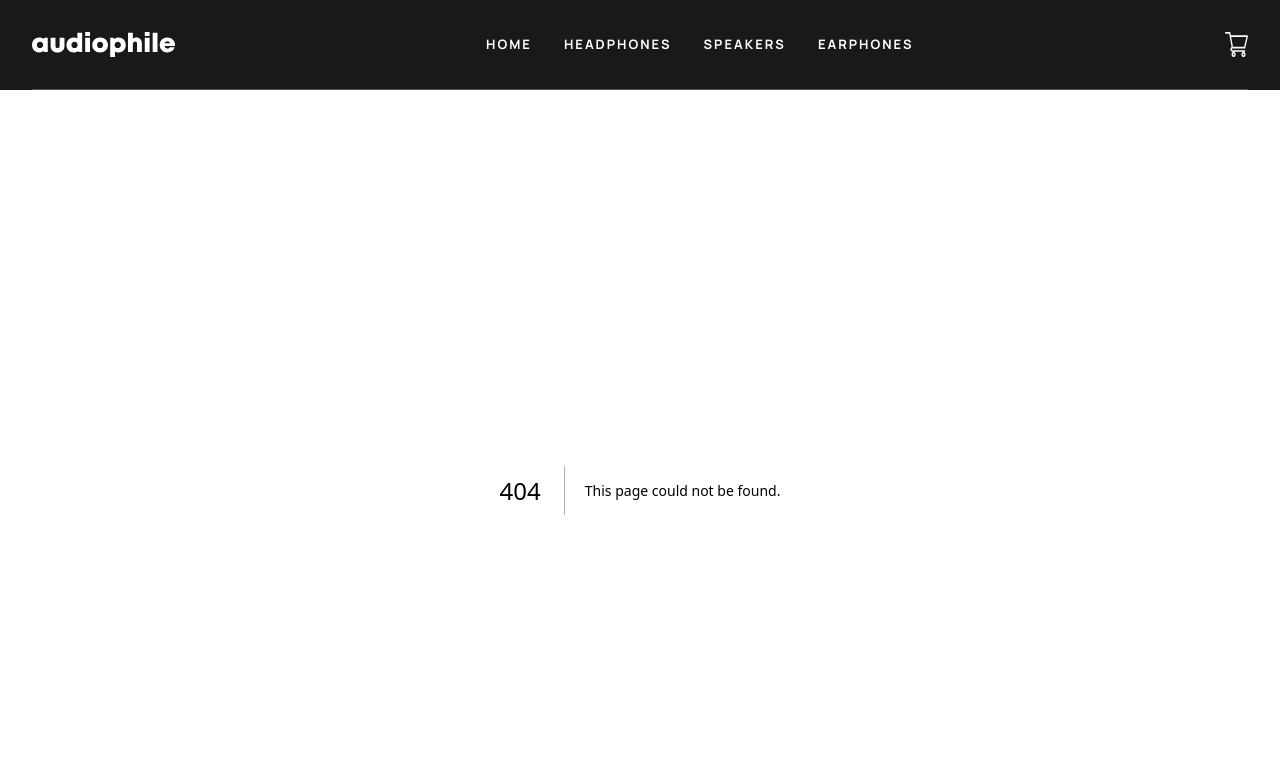
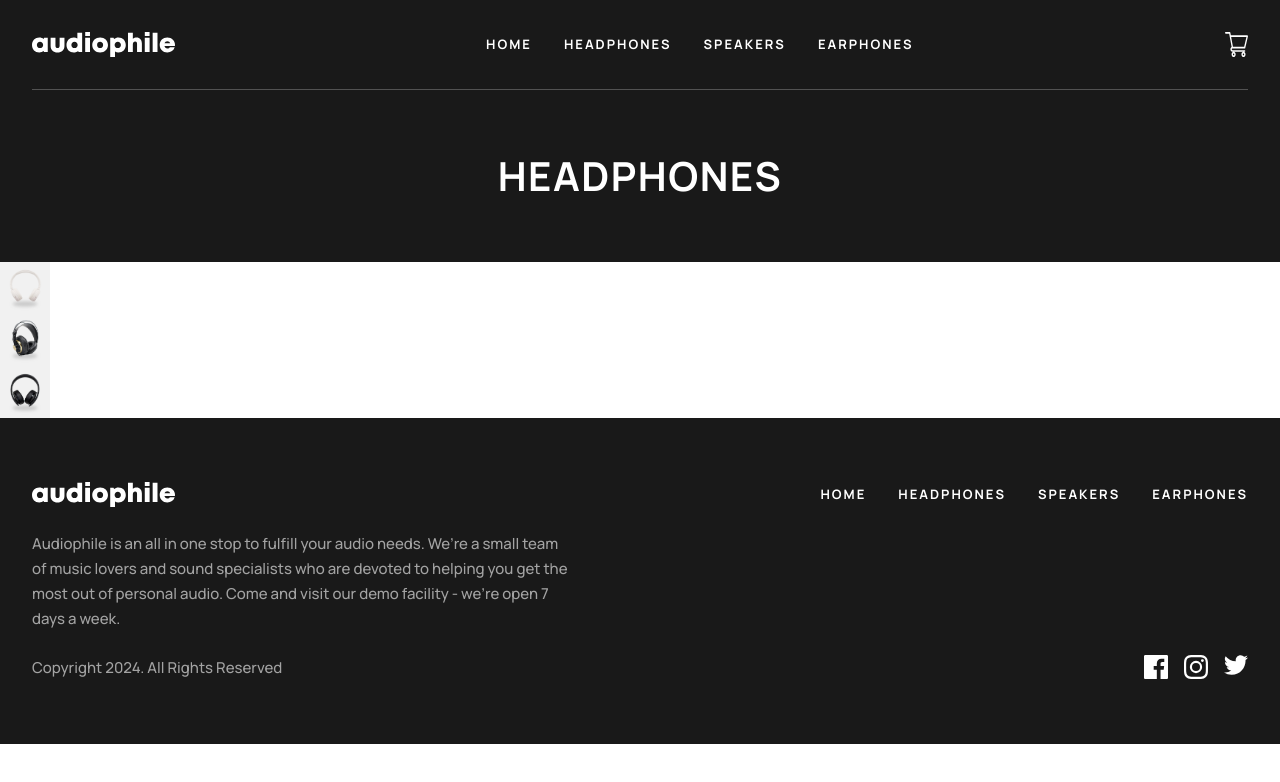
Before and after one commit to Andrej-Zlatev/ecommerce-website, a Next.js app: page /headphones in a window 1280 px wide. Before the commit this address had no page. Shown: the top 782 px of the page. Built offline with nearby package versions, Linux system fonts and the light colour scheme; data requests are answered from the project's data file.

Commit message:
data fetched

```diff
--- a/src/app/components/common/Footer/Footer.tsx
+++ b/src/app/components/common/Footer/Footer.tsx
@@ -15,8 +15,8 @@ const Footer = () => {
     <div className="bg-dark">
       <AppContainer>
         <AppSection>
-          <div className="space-y-6 text-center">
-            <div className="flex  justify-between  flex-col md:flex-row lg:flex-row space-y-6  items-center">
+          <div className="space-y-6  md:text-left lg:text-left">
+            <div className="flex  justify-between  flex-col   lg:flex-row space-y-6 md:space-y-6 lg:space-y-0 items-center md:items-start ">
               <Link href={"/"}>
                 <Image
                   src={"/assets/shared/desktop/logo.svg"}
@@ -25,7 +25,7 @@ const Footer = () => {
                   alt="logo"
                 />
               </Link>
-              <ul className="text-white  gap-x-8 text-[13px] font-bold uppercase tracking-[2px]   flex flex-col">
+              <ul className="text-white  gap-x-8 text-[13px] font-bold uppercase tracking-[2px] items-center flex flex-col md:flex-row lg:flex-row">
                 {links.map((link, index) => (
                   <Link
                     href={link.link}
@@ -45,9 +45,9 @@ const Footer = () => {
                 and visit our demo facility - we’re open 7 days a week.
               </p>
             </div>
-            <div className="flex justify-between text-neutral-400 text-center flex-col items-center space-y-6">
+            <div className="flex justify-between text-neutral-400 text-center md:text-left lg:text-left flex-col md:flex-row lg:flex-row   items-center   space-y-6 md:space-y-0 lg:space-y-0">
               <p>Copyright 2024. All Rights Reserved</p>
-              <ul className="flex gap-x-4">
+              <ul className="flex gap-x-4  items-center ">
                 <li>
                   <a href="/" className="group">
                     <svg
--- /dev/null
+++ b/src/app/components/common/ProductCard/ProductCard.tsx
@@ -0,0 +1,19 @@
+import { Product } from "@/app/types/product";
+import Image from "next/image";
+interface ProductCardProps {
+  product: Product;
+}
+const ProductCard = ({ product }: ProductCardProps) => {
+  return (
+    <div>
+      <Image
+        src={product.image.desktop}
+        width={50}
+        height={50}
+        alt={product.name}
+        key={product.id}
+      />
+    </div>
+  );
+};
+export default ProductCard;
--- /dev/null
+++ b/src/app/headphones/page.tsx
@@ -0,0 +1,24 @@
+import ProductCard from "../components/common/ProductCard/ProductCard";
+import Heading2 from "../components/typography/Heading2";
+import { Product } from "../types/product";
+import Image from "next/image";
+const Headphones = async () => {
+  const response = await fetch("http://localhost:3001/products");
+  const data: Product[] = await response.json();
+  const headphones = await data.filter(
+    (product) => product.category === "headphones"
+  );
+
+  return (
+    <>
+      <div className="bg-dark flex justify-center items-center py-16">
+        <Heading2 color="text-white">headphones</Heading2>
+      </div>
+      {headphones.map((headphone) => (
+        <ProductCard product={headphone} key={headphone.id} />
+      ))}
+    </>
+  );
+};
+
+export default Headphones;
--- a/src/app/layout.tsx
+++ b/src/app/layout.tsx
@@ -3,6 +3,7 @@ import type { Metadata } from "next";
 import "./globals.css";
 import { Manrope } from "@next/font/google";
 import Navbar from "./components/common/Navbar/Navbar";
+import Footer from "./components/common/Footer/Footer";
 
 const manrope = Manrope({
   subsets: ["latin"],
@@ -26,6 +27,7 @@ export default function RootLayout({
       >
         <Navbar />
         {children}
+        <Footer />
       </body>
     </html>
   );
--- a/src/app/page.tsx
+++ b/src/app/page.tsx
@@ -4,7 +4,6 @@ import HomeBanner from "./components/common/HomeBanner/HomeBanner";
 import CategorySection from "./components/common/CategorySection/CategorySection";
 import RandomProducts from "./components/Home/RandomProducts";
 import BestGearSection from "./components/Home/BestGearSection";
-import Footer from "./components/common/Footer/Footer";
 
 // async function getProducts() {
 //   const res = await fetch("http://localhost:3001/products");
@@ -26,7 +25,6 @@ export default async function Home() {
         <CategorySection />
         <RandomProducts />
         <BestGearSection />
-        <Footer />
       </div>
     </>
   );
```
